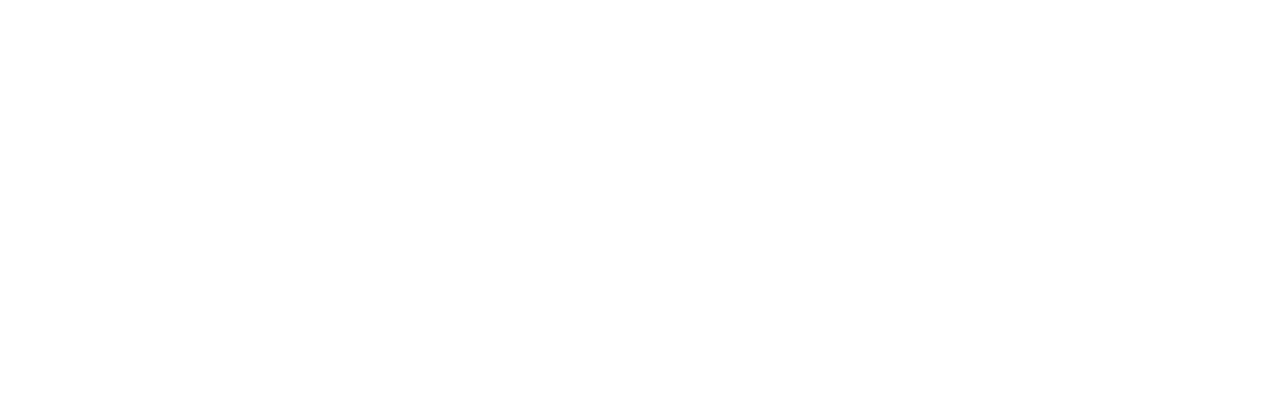
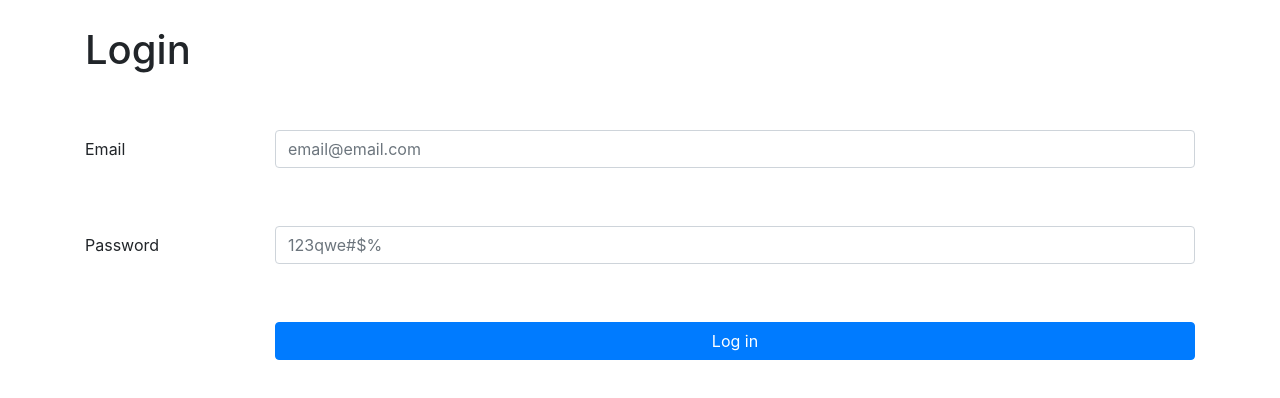
Before and after one commit to Anurag26/TruckXAssignment, a React (Create React App) app: page / in a window 1280 px wide. Shown: the top 398 px of the page. Built offline with nearby package versions, Linux system fonts and the light colour scheme.

Commit message:
writing readme

```diff
--- a/src/App.js
+++ b/src/App.js
@@ -19,6 +19,7 @@
                 <Route path="/add-user" exact={true}><AddUser/></Route>
                 <Route path="/edit-user/:id" exact={true}><EditUser/></Route>
                 <Route path="/login" exact={true}><Login/></Route>
+                <Route path="/" exact={true}><Login/></Route>
                 <Route path="/users" exact={true}><UsersDashBoard/></Route>
             </BrowserRouter>
             </Provider>
```
